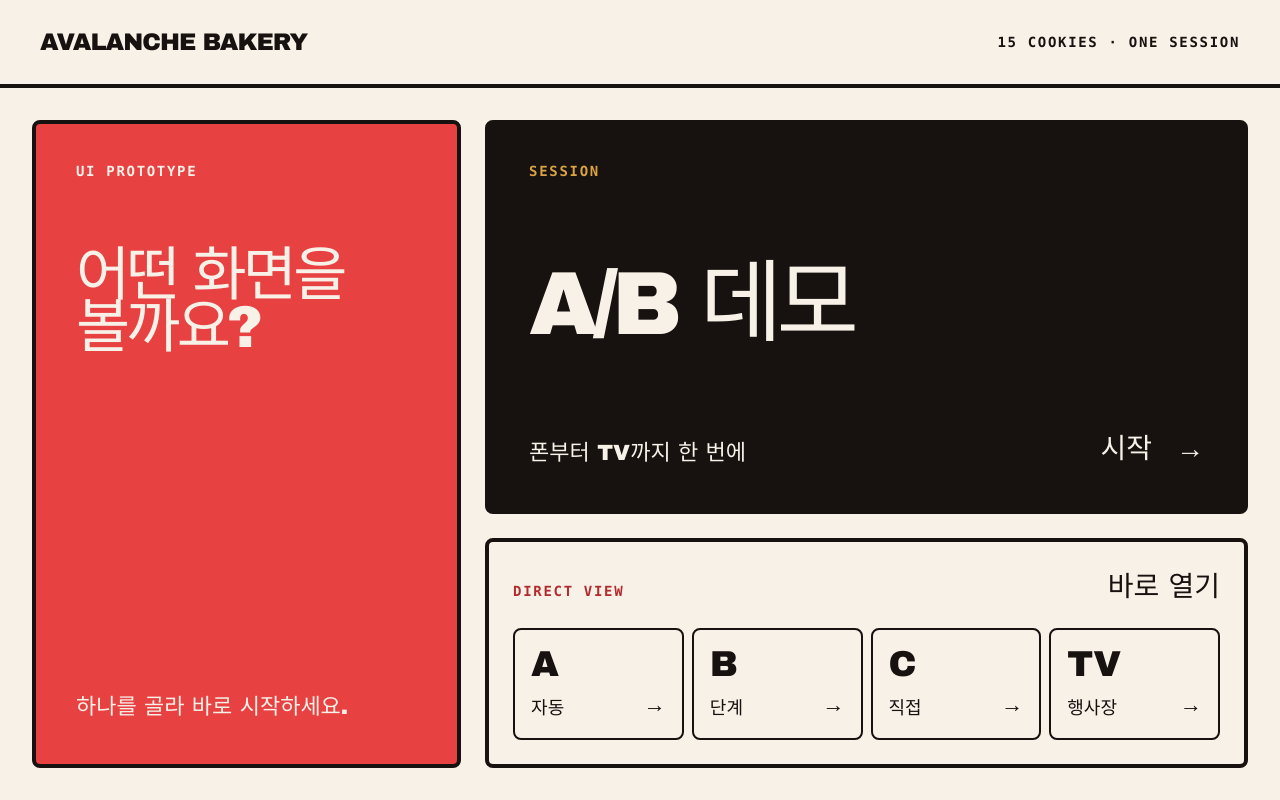
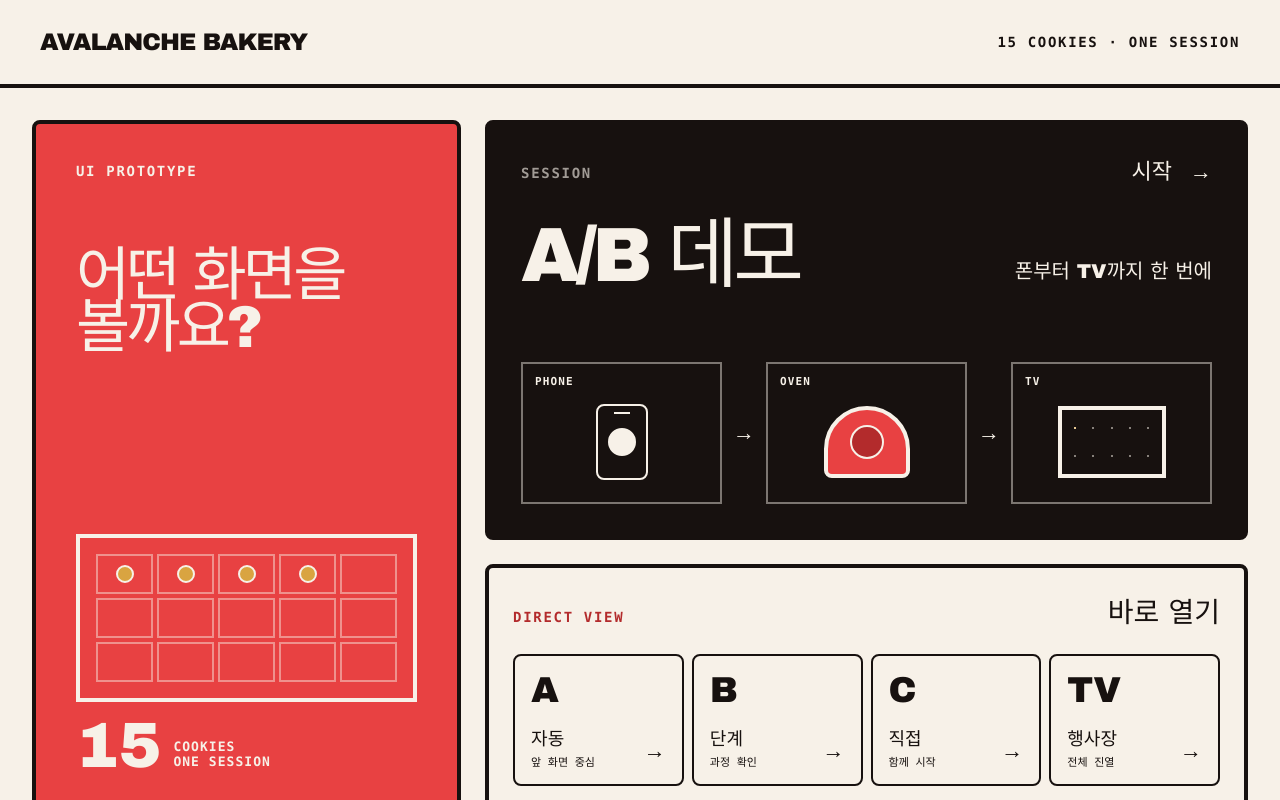
Before and after one commit to 0u-Y/avalanche-bakery, a Next.js app: page / in a window 1280 px wide. Built offline with nearby package versions, Linux system fonts and the light colour scheme.

Commit message:
enrich home session preview

```diff
--- a/app/index.css
+++ b/app/index.css
@@ -20,7 +20,7 @@
 .home-topbar strong { font-size: 24px; letter-spacing: -.04em; }
 .home-topbar span,
 .home-title-panel > span,
-.home-demo-link > span,
+.home-demo-link header > span,
 .home-direct-links header > span { font: 700 14px/1 var(--mono); letter-spacing: .12em; }
 
 .home-content { display: grid; min-height: 680px; padding: 32px; grid-template-columns: minmax(360px, .72fr) minmax(620px, 1.28fr); gap: 24px; }
@@ -36,14 +36,34 @@
 }
 
 .home-title-panel h1 { margin: 72px 0 0; font-size: clamp(56px, 4.6vw, 88px); line-height: .88; letter-spacing: -.065em; white-space: nowrap; }
-.home-title-panel p { margin: auto 0 0; font-size: 22px; font-weight: 700; }
+.home-shelf-preview { display: grid; margin-top: auto; padding: 16px; border: var(--line-thick) solid var(--paper); grid-template-columns: repeat(5, 1fr); grid-template-rows: repeat(3, 40px); gap: 4px; }
+.home-shelf-preview i { position: relative; display: grid; border: var(--line-thin) solid rgb(247 241 232 / .45); place-items: center; }
+.home-shelf-preview i[data-filled='true']::after { width: 18px; height: 18px; border: var(--line-thin) solid var(--paper); border-radius: 50%; background: var(--gold); content: ''; }
+.home-title-panel p { display: flex; margin: 20px 0 0; align-items: flex-end; gap: 12px; }
+.home-title-panel p b { font: 400 64px/.75 var(--display); }
+.home-title-panel p span { font: 700 13px/1.2 var(--mono); letter-spacing: .08em; }
 
 .home-launch-panel { display: grid; min-width: 0; grid-template-rows: 1fr auto; gap: 24px; }
-.home-demo-link { display: grid; min-height: 360px; padding: 40px; border: var(--line-thick) solid var(--ink); border-radius: var(--radius-small); grid-template-columns: 1fr auto; background: var(--ink); color: var(--paper); text-decoration: none; }
-.home-demo-link > span { grid-column: 1 / -1; color: var(--gold); }
-.home-demo-link h2 { margin: 48px 0 0; grid-column: 1 / -1; font-size: clamp(72px, 7vw, 112px); line-height: .8; letter-spacing: -.065em; white-space: nowrap; }
-.home-demo-link p { margin: 0; grid-column: 1; grid-row: 3; align-self: end; font-size: 22px; font-weight: 700; white-space: nowrap; }
-.home-demo-link strong { display: flex; grid-column: 2; grid-row: 3; align-self: end; justify-self: end; align-items: center; gap: 24px; font-size: 28px; }
+.home-demo-link { display: flex; min-height: 420px; padding: 32px; border: var(--line-thick) solid var(--ink); border-radius: var(--radius-small); background: var(--ink); color: var(--paper); text-decoration: none; flex-direction: column; }
+.home-demo-link header { display: flex; align-items: center; justify-content: space-between; }
+.home-demo-link header > span { color: rgb(247 241 232 / .62); }
+.home-demo-link header strong { display: flex; align-items: center; gap: 18px; font-size: 22px; }
+.home-demo-copy { display: flex; margin-top: 36px; align-items: flex-end; justify-content: space-between; }
+.home-demo-copy h2 { margin: 0; font-size: clamp(64px, 6vw, 96px); line-height: .8; letter-spacing: -.065em; white-space: nowrap; }
+.home-demo-copy p { margin: 0; font-size: 20px; font-weight: 700; white-space: nowrap; }
+.home-session-flow { display: grid; min-height: 142px; margin-top: auto; grid-template-columns: 1fr 28px 1fr 28px 1fr; align-items: center; gap: 8px; }
+.home-session-flow > em { color: var(--paper); font-size: 22px; font-style: normal; text-align: center; }
+.home-flow-stage { display: grid; height: 142px; padding: 12px; border: var(--line-thin) solid rgb(247 241 232 / .45); grid-template-rows: 18px 1fr; }
+.home-flow-stage > span { font: 700 11px/1 var(--mono); letter-spacing: .1em; }
+.home-flow-stage > i { position: relative; display: grid; align-self: center; justify-self: center; place-items: center; }
+.home-flow-stage.is-phone > i { width: 52px; height: 76px; border: var(--line-thin) solid var(--paper); border-radius: var(--radius-small); }
+.home-flow-stage.is-phone > i::before { position: absolute; top: 6px; width: 16px; height: var(--line-thin); background: var(--paper); content: ''; }
+.home-flow-stage.is-phone b { width: 28px; height: 28px; border: var(--line-thin) solid var(--paper); border-radius: 50%; background: var(--paper); }
+.home-flow-stage.is-oven > i { width: 86px; height: 72px; border: var(--line-thick) solid var(--paper); border-radius: 44px 44px var(--radius-small) var(--radius-small); background: var(--ava); }
+.home-flow-stage.is-oven b { width: 34px; height: 34px; border: var(--line-thin) solid var(--paper); border-radius: 50%; background: var(--ember); }
+.home-flow-stage.is-tv > i { display: grid; width: 108px; height: 72px; padding: 6px; border: var(--line-thick) solid var(--paper); grid-template-columns: repeat(5, 1fr); grid-template-rows: repeat(2, 1fr); gap: 3px; }
+.home-flow-stage.is-tv b { border: 1px solid rgb(247 241 232 / .5); }
+.home-flow-stage.is-tv b:first-child { background: var(--gold); }
 .home-demo-link i,
 .home-direct-links i { font-style: normal; }
 
@@ -52,13 +72,15 @@
 .home-direct-links header > span { color: var(--ember); }
 .home-direct-links h2 { margin: 0; font-size: 28px; }
 .home-direct-links nav { display: grid; margin-top: 20px; grid-template-columns: repeat(4, minmax(0, 1fr)); gap: 8px; }
-.home-direct-links a { display: grid; min-width: 0; min-height: 112px; padding: 16px; border: var(--line-thin) solid var(--ink); border-radius: var(--radius-small); grid-template-columns: 1fr auto; color: var(--ink); text-decoration: none; }
+.home-direct-links a { display: grid; min-width: 0; min-height: 132px; padding: 16px; border: var(--line-thin) solid var(--ink); border-radius: var(--radius-small); grid-template-columns: 1fr auto; color: var(--ink); text-decoration: none; }
 .home-direct-links a b { grid-column: 1 / -1; font-size: 36px; line-height: 1; }
-.home-direct-links a span { align-self: end; font-size: 18px; font-weight: 900; }
+.home-direct-links a > span { display: flex; align-self: end; flex-direction: column; gap: 4px; }
+.home-direct-links a strong { font-size: 18px; }
+.home-direct-links a small { font: 700 11px/1 var(--mono); white-space: nowrap; }
 .home-direct-links a i { align-self: end; font-size: 22px; }
 
 .home-index a { transition: background-color 160ms var(--ease-settle), color 160ms var(--ease-settle); }
-.home-demo-link:hover { background: var(--ava); }
+.home-demo-link:hover { border-color: var(--gold); }
 .home-direct-links a:hover { background: var(--ava); color: var(--paper); }
 .home-index a:focus-visible { outline: var(--line-thick) solid var(--gold); outline-offset: 4px; }
 
@@ -67,6 +89,7 @@
   .home-topbar { height: 80px; }
   .home-content { grid-template-columns: 1fr; }
   .home-title-panel { min-height: 460px; }
+  .home-demo-copy h2 { font-size: 76px; }
 }
 
 @media (max-width: 680px) {
@@ -77,8 +100,12 @@
   .home-title-panel h1 { margin-top: 56px; font-size: 60px; }
   .home-launch-panel { display: block; }
   .home-demo-link { min-height: 340px; margin-top: 16px; padding: 28px; }
-  .home-demo-link h2 { font-size: 56px; }
-  .home-demo-link p { display: none; }
+  .home-demo-copy { display: block; }
+  .home-demo-copy h2 { font-size: 56px; }
+  .home-demo-copy p { margin-top: 14px; font-size: 16px; }
+  .home-session-flow { grid-template-columns: repeat(3, 1fr); gap: 6px; }
+  .home-session-flow > em { display: none; }
+  .home-flow-stage { height: 120px; }
   .home-direct-links { margin-top: 16px; padding: 20px; }
   .home-direct-links nav { grid-template-columns: repeat(2, 1fr); }
 }
--- a/app/page.tsx
+++ b/app/page.tsx
@@ -1,10 +1,10 @@
 import Link from 'next/link';
 
 const DIRECT_ROUTES = [
-  { href: '/join/a', key: 'A', label: '자동' },
-  { href: '/join/b', key: 'B', label: '단계' },
-  { href: '/join/c', key: 'C', label: '직접' },
-  { href: '/display', key: 'TV', label: '행사장' },
+  { href: '/join/a', key: 'A', label: '자동', copy: '앞 화면 중심' },
+  { href: '/join/b', key: 'B', label: '단계', copy: '과정 확인' },
+  { href: '/join/c', key: 'C', label: '직접', copy: '함께 시작' },
+  { href: '/display', key: 'TV', label: '행사장', copy: '전체 진열' },
 ] as const;
 
 export default function Home() {
@@ -19,15 +19,23 @@ export default function Home() {
         <section className="home-title-panel">
           <span>UI PROTOTYPE</span>
           <h1>어떤 화면을<br />볼까요?</h1>
-          <p>하나를 골라 바로 시작하세요.</p>
+          <div className="home-shelf-preview" aria-hidden="true">
+            {Array.from({ length: 15 }, (_, index) => <i data-filled={index < 4} key={index} />)}
+          </div>
+          <p><b>15</b><span>COOKIES<br />ONE SESSION</span></p>
         </section>
 
         <section className="home-launch-panel">
           <Link className="home-demo-link" href="/demo">
-            <span>SESSION</span>
-            <h2>A/B 데모</h2>
-            <p>폰부터 TV까지 한 번에</p>
-            <strong>시작 <i aria-hidden="true">→</i></strong>
+            <header><span>SESSION</span><strong>시작 <i aria-hidden="true">→</i></strong></header>
+            <div className="home-demo-copy"><h2>A/B 데모</h2><p>폰부터 TV까지 한 번에</p></div>
+            <div className="home-session-flow" aria-hidden="true">
+              <div className="home-flow-stage is-phone"><span>PHONE</span><i><b /></i></div>
+              <em>→</em>
+              <div className="home-flow-stage is-oven"><span>OVEN</span><i><b /></i></div>
+              <em>→</em>
+              <div className="home-flow-stage is-tv"><span>TV</span><i>{Array.from({ length: 10 }, (_, index) => <b key={index} />)}</i></div>
+            </div>
           </Link>
 
           <section className="home-direct-links">
@@ -36,7 +44,7 @@ export default function Home() {
               {DIRECT_ROUTES.map((route) => (
                 <Link href={route.href} key={route.href}>
                   <b>{route.key}</b>
-                  <span>{route.label}</span>
+                  <span><strong>{route.label}</strong><small>{route.copy}</small></span>
                   <i aria-hidden="true">→</i>
                 </Link>
               ))}
```
Also changed, not shown: 1 other file (tests, documents, lock files or other folders).
